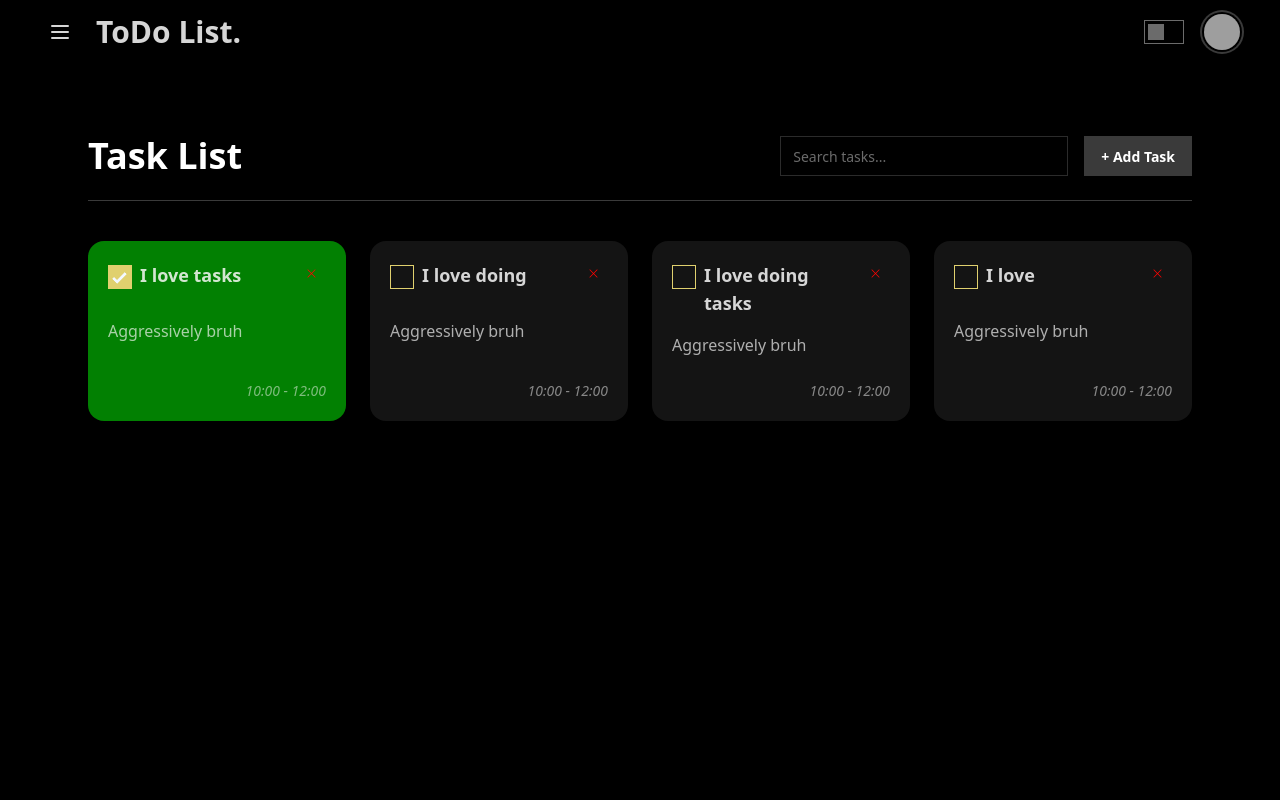
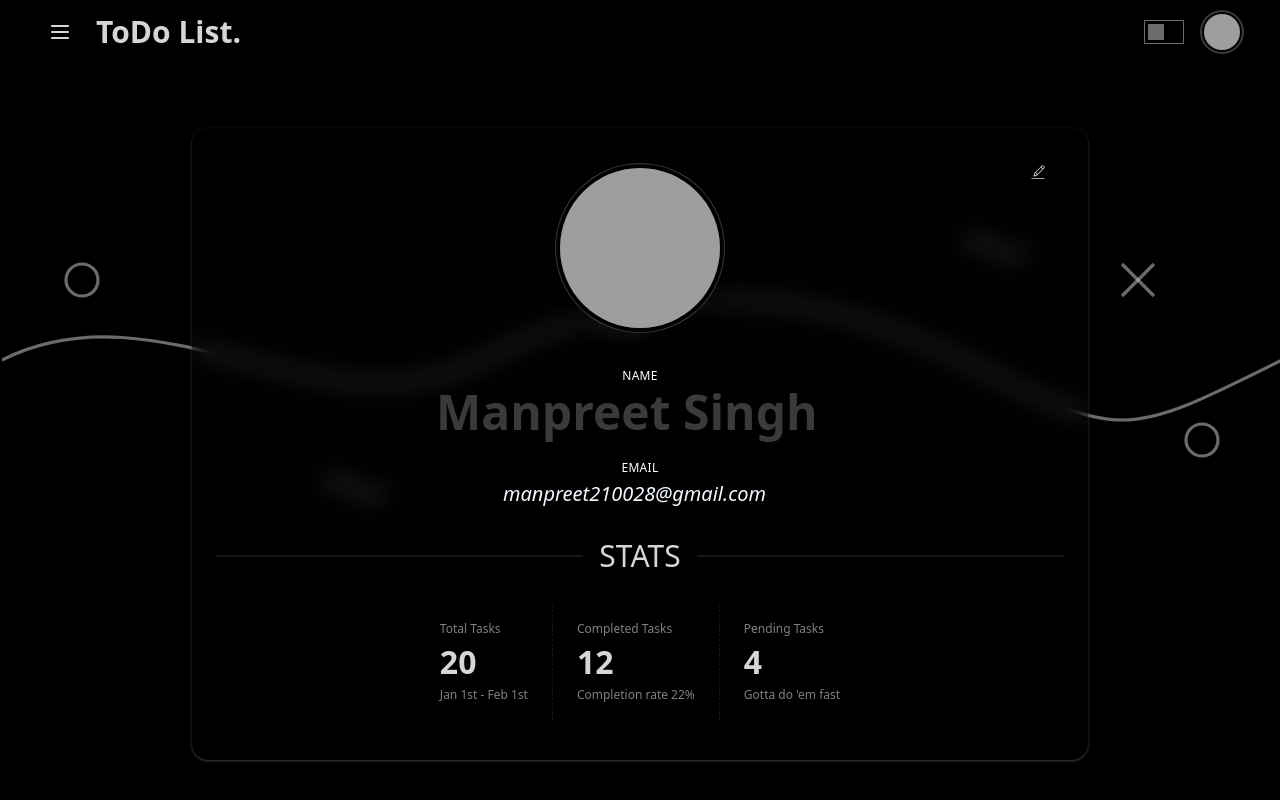
Before and after one commit to Epicmanpreet01/MERN-todo-app, a React (Vite) app in the folder frontend/: page /profile in a window 1280 px wide. Shown: the top 800 px of the page. Built offline with nearby package versions, Linux system fonts and the light colour scheme; grey boxes are pictures that could not be loaded.

Commit message:
finished building the profile page

```diff
--- a/frontend/src/App.jsx
+++ b/frontend/src/App.jsx
@@ -5,20 +5,28 @@ import Navbar from './components/common/Navbar.jsx';
 import HomePage from './pages/home/HomePage.jsx';
 import LoginPage from "./pages/auth/LogIn/LoginPage.jsx";
 import SignupPage from "./pages/auth/SignUp/SignUpPage.jsx";
+import ProfilePage from "./pages/profile/ProfilePage.jsx";
+import ProfileBannerDoodle from "./components/svgs/PlaceholderBanner.jsx";
 
 function App() {
+  return (
+    <div className="relative h-screen overflow-hidden">
+      {/* Background doodle */}
+      <ProfileBannerDoodle className="absolute top-50 left-0.5 w-full text-base-content/50 -z-10" />
 
-  return (
-    <div className="h-screen">
-      <Navbar />
-      <Routes>
-        <Route path="/:mode" element={<HomePage />}/>
-        <Route path="/login" element={<LoginPage />} />
-        <Route path="/signup" element={<SignupPage />}/>
-      </Routes>
-      <ToastContainer />
+      {/* Main Content */}
+      <div className="relative z-10">
+        <Navbar />
+        <Routes>
+          <Route path="/profile" element={<ProfilePage />} />
+          <Route path="/:mode" element={<HomePage />} />
+          <Route path="/login" element={<LoginPage />} />
+          <Route path="/signup" element={<SignupPage />} />
+        </Routes>
+        <ToastContainer />
+      </div>
     </div>
-  )
+  );
 }
 
 export default App
--- /dev/null
+++ b/frontend/src/components/skeletons/TaskSkeleton.jsx
@@ -0,0 +1,17 @@
+import React from 'react'
+
+const TaskSkeleton = () => {
+  return (
+    <div className={`flex flex-col justify-between p-5 space-y-5`}>
+      <div className="flex items-start gap-2">
+        <div className="w-7 h-7 skeleton rounded-lg"></div>
+        <div className="flex-1 h-7 skeleton rounded-lg"></div>
+        <div className="h-7 w-7 skeleton rounded-lg">
+        </div>
+      </div>
+      <div className="h-20 skeleton rounded-lg"></div>
+    </div>
+  )
+}
+
+export default TaskSkeleton
--- /dev/null
+++ b/frontend/src/components/svgs/PlaceholderBanner.jsx
@@ -0,0 +1,29 @@
+const ProfileBannerDoodle = ({ className = '' }) => {
+  return (
+    <svg
+      className={className}
+      viewBox="0 0 800 200"
+      xmlns="http://www.w3.org/2000/svg"
+      fill="none"
+      stroke="currentColor"
+      strokeWidth="2"
+    >
+      {/* Wavy line */}
+      <path
+        d="M0 100 C 100 50, 200 150, 300 100 S 500 50, 600 100 S 700 150, 800 100"
+        stroke="currentColor"
+      />
+
+      {/* Random Doodles */}
+      <circle cx="50" cy="50" r="10" />
+      <circle cx="750" cy="150" r="10" />
+      <rect x="380" y="60" width="20" height="20" rx="4" />
+      <path d="M600 30 Q610 20 620 30 T640 30" />
+      <path d="M200 180 Q210 170 220 180 T240 180" />
+      <line x1="700" y1="40" x2="720" y2="60" />
+      <line x1="720" y1="40" x2="700" y2="60" />
+    </svg>
+  );
+};
+
+export default ProfileBannerDoodle;
--- a/frontend/src/components/svgs/logo.jsx
+++ b/frontend/src/components/svgs/logo.jsx
@@ -1,4 +1,3 @@
-import React from 'react';
 
 const TaskMateLogo = ({
   text = 'TaskMate',
--- a/frontend/src/pages/auth/LogIn/LoginPage.jsx
+++ b/frontend/src/pages/auth/LogIn/LoginPage.jsx
@@ -4,7 +4,7 @@ import { Link } from 'react-router-dom'
 const LoginPage = () => {
   return (
     <div className='max-w-6xl mx-auto'>
-      <div className="min-h-screen flex flex-col lg:flex-row items-center justify-center bg-base-100 text-base-content px-6 py-10">
+      <div className="min-h-screen flex flex-col lg:flex-row items-center justify-center text-base-content px-6 py-10">
 
         {/* Logo Section */}
         <div className="w-full lg:w-1/2 flex justify-center mb-10 lg:mb-0">
--- a/frontend/src/pages/auth/SignUp/SignUpPage.jsx
+++ b/frontend/src/pages/auth/SignUp/SignUpPage.jsx
@@ -4,7 +4,7 @@ import { Link } from 'react-router-dom'
 const SignUpPage = () => {
   return (
     <div className='max-w-6xl mx-auto'>
-      <div className="min-h-screen flex flex-col lg:flex-row items-center justify-center bg-base-100 text-base-content px-6 py-10">
+      <div className="min-h-screen flex flex-col lg:flex-row items-center justify-center text-base-content px-6 py-10">
 
         {/* Logo Section */}
         <div className="w-full lg:w-1/2 flex justify-center mb-10 lg:mb-0">
--- a/frontend/src/pages/home/HomePage.jsx
+++ b/frontend/src/pages/home/HomePage.jsx
@@ -1,5 +1,6 @@
 import Typical from "react-typical";
 import { RxCross1 } from "react-icons/rx";
+import TaskSkeleton from "../../components/skeletons/TaskSkeleton";
 
 const HomePage = () => {
   const tasks = [
@@ -25,6 +26,8 @@ const HomePage = () => {
     },
   ];
 
+  const isLoading = true;
+
   return (
     <div className="max-w-6xl mx-auto min-h-screen mt-24 px-6 py-10">
       {/* Header */}
@@ -45,8 +48,16 @@ const HomePage = () => {
       </div>
 
       {/* Task Grid */}
-      <div className="grid grid-cols-1 sm:grid-cols-2 xl:grid-cols-4 gap-6 mt-10">
-        {tasks.map((task, index) => (
+      <div className="grid grid-cols-1 sm:grid-cols-2 xl:grid-cols-4 gap-6 mt-10 bg-base-100">
+        {isLoading && (
+          <>
+            <TaskSkeleton />
+            <TaskSkeleton />
+            <TaskSkeleton />
+            <TaskSkeleton />
+          </>
+        )}
+        {!isLoading && tasks.map((task, index) => (
           <div
             key={index}
             className={`flex flex-col justify-between p-5 rounded-2xl shadow-xl transition-all duration-300 ${
--- /dev/null
+++ b/frontend/src/pages/profile/ProfilePage.jsx
@@ -0,0 +1,68 @@
+import Typical from 'react-typical';
+import { CiEdit } from 'react-icons/ci';
+
+const ProfilePage = () => {
+  const user = {
+    userName: 'Manpreet Singh',
+    email: 'manpreet210028@gmail.com',
+  };
+
+  return (
+    <div className="relative min-h-screen overflow-hidden">
+      <div className="mt-32 px-6 max-w-4xl mx-auto flex flex-col items-center shadow-sm shadow-accent border-sm border-accent rounded-2xl space-y-10 py-10 backdrop-blur-md relative">
+        {/* Edit button */}
+        <button className="btn btn-ghost absolute top-5 right-5 btn-lg rounded-lg">
+          <CiEdit />
+        </button>
+
+        {/* Avatar */}
+        <div className="avatar">
+          <div className="w-40 rounded-full ring ring-primary ring-offset-base-100 ring-offset-4 shadow-xl">
+            <img src="https://img.daisyui.com/images/profile/demo/spiderperson@192.webp" alt="Profile" />
+          </div>
+        </div>
+
+        {/* User Info */}
+        <div className="text-center space-y-6">
+          {/* Name with Label */}
+          <div className="space-y-1">
+            <p className="text-xs uppercase text-neutral-content tracking-wide">Name</p>
+            <h1 className="text-5xl font-extrabold text-primary drop-shadow-md">
+              <Typical steps={['', 100, user.userName]} wrapper="span" />
+            </h1>
+          </div>
+
+          {/* Email with Label */}
+          <div className="space-y-1">
+            <p className="text-xs uppercase text-neutral-content tracking-wide">Email</p>
+            <p className="text-lg md:text-xl font-medium text-secondary-content italic">
+              <Typical steps={['', 50, user.email]} wrapper="span" />
+            </p>
+          </div>
+        </div>
+        <div className='divider text-3xl'>STATS</div>
+        <div className="stats stats-vertical md:stats-horizontal shadow">
+          <div className="stat">
+            <div className="stat-title">Total Tasks</div>
+            <div className="stat-value">20</div>
+            <div className="stat-desc">Jan 1st - Feb 1st</div>
+          </div>
+
+          <div className="stat">
+            <div className="stat-title">Completed Tasks</div>
+            <div className="stat-value">12</div>
+            <div className="stat-desc"> Completion rate 22%</div>
+          </div>
+
+          <div className="stat">
+            <div className="stat-title">Pending Tasks</div>
+            <div className="stat-value">4</div>
+            <div className="stat-desc"> Gotta do 'em fast</div>
+          </div>
+        </div>
+      </div>
+    </div>
+  );
+};
+
+export default ProfilePage;
--- /dev/null
+++ b/frontend/src/pages/profile/ProfileStats.jsx
@@ -0,0 +1,9 @@
+import React from 'react'
+
+const ProfileStats = () => {
+  return (
+    <div>ProfileStats</div>
+  )
+}
+
+export default ProfileStats
```
